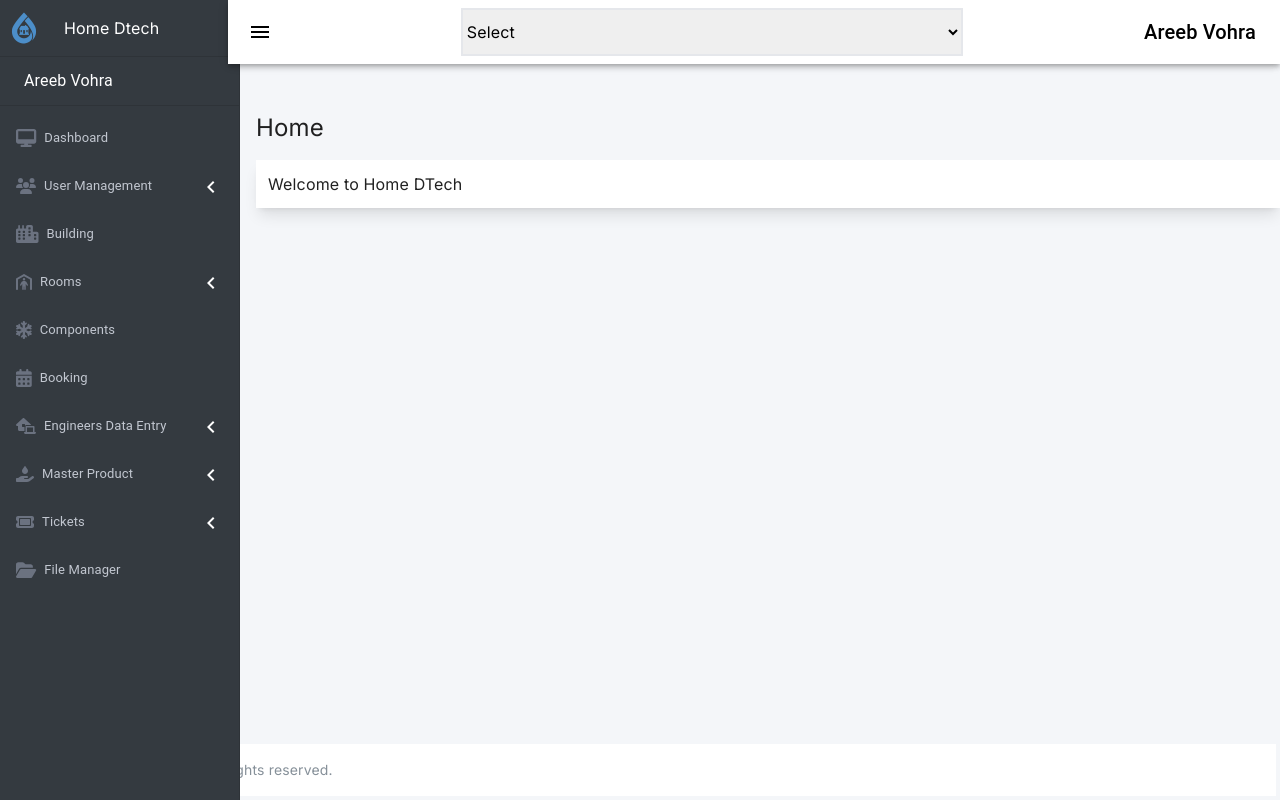
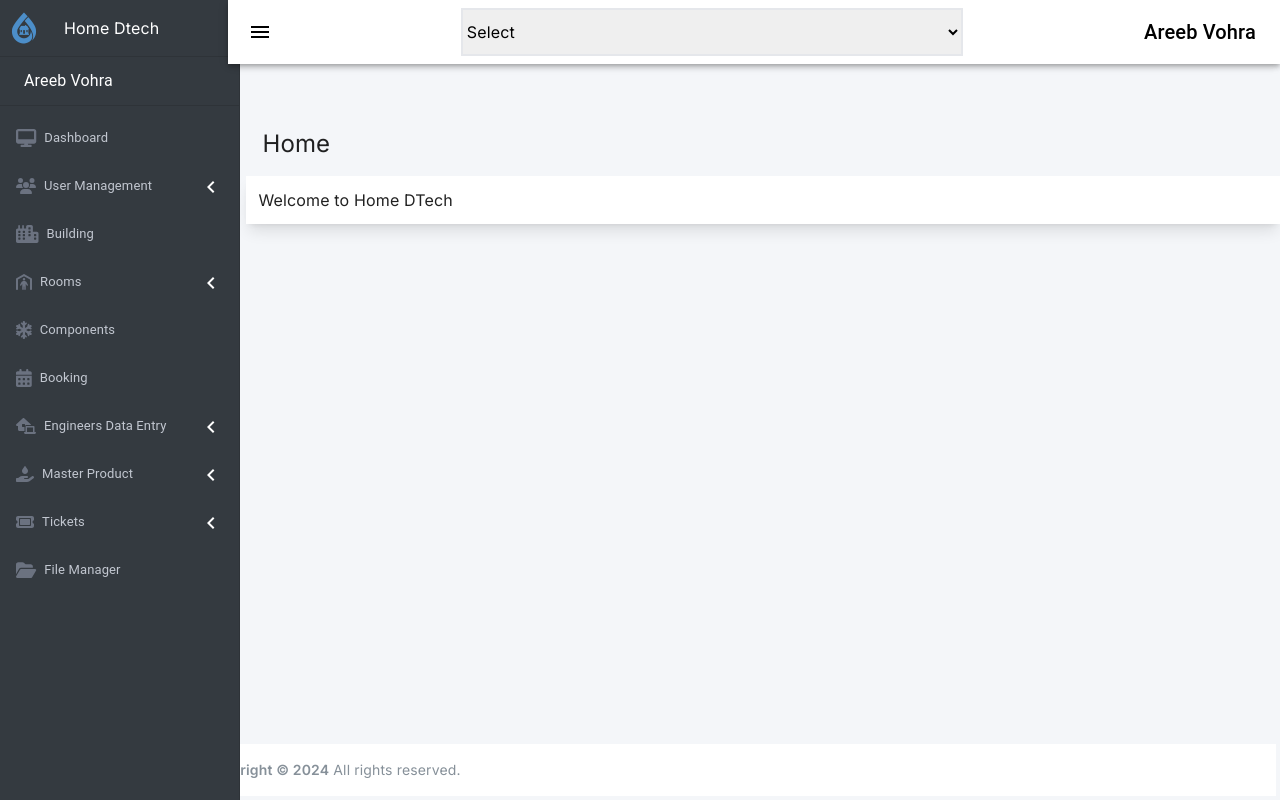
Before and after one commit to Saadgithubit/Home-DTech, a Next.js app: page / in a window 1280 px wide. Both pictures are taken after a click on the button "open drawer". Built offline with nearby package versions, Linux system fonts and the light colour scheme.

Commit message:
sidebar nested conditions & add conrext api

```diff
--- a/src/app/layout.tsx
+++ b/src/app/layout.tsx
@@ -3,6 +3,7 @@ import { Inter } from "next/font/google";
 import "./globals.css";
 import Sidebar from "@/components/ui-components/sidebar";
 import Footer from "@/components/ui-components/footer";
+import { DrawerProvider } from "@/contextApi";
 
 const inter = Inter({ subsets: ["latin"] });
 
@@ -19,9 +20,11 @@ export default function RootLayout({
   return (
     <html lang="en">
       <body style={{ backgroundColor: '#F4F6F9' }} className={inter.className}>
+        <DrawerProvider>
         <Sidebar />
         {children}
         <Footer />
+        </DrawerProvider>
       </body>
     </html>
   );
--- a/src/components/ui-components/drawer/index.tsx
+++ b/src/components/ui-components/drawer/index.tsx
@@ -56,21 +56,21 @@ export const Drawer = styled(MuiDrawer, { shouldForwardProp: (prop) => prop !==
 );
 
 const drawerData = [
-    { name: 'Dashboard', font: faDesktop, alt: 'dashboardIcon', leftIcon: false },
-    { name: 'User Management', font: faUsers, alt: 'userIcon', leftIcon: true,
+    { name: 'Dashboard', font: faDesktop, leftIcon: false },
+    { name: 'User Management', font: faUsers, leftIcon: true,
     nestedItems: ['Users', 'Roles'], },
-    { name: 'Building', font: faCity, alt: 'buildingIcon', leftIcon: false },
-    { name: 'Rooms', font: faPersonShelter, alt: 'roomIcon', leftIcon: true,
-    nestedItems: ['Rooms', 'Rooms s', 'Rooms Types', 'Floor'], },
-    { name: 'Components', font: faSnowflake, alt: 'componentIcon', leftIcon: false },
-    { name: 'Booking', font: faCalendarDays, alt: 'bookingIcon', leftIcon: false },
-    { name: 'Engineers Data Entry', font: faHouseLaptop, alt: 'dkDataEngineerIcon', leftIcon: true,
+    { name: 'Building', font: faCity, leftIcon: false },
+    { name: 'Rooms', font: faPersonShelter, leftIcon: true,
+    nestedItems: ['Rooms', 'Rooms Name', 'Rooms Types', 'Floor'], },
+    { name: 'Components', font: faSnowflake, leftIcon: false },
+    { name: 'Booking', font: faCalendarDays, leftIcon: false },
+    { name: 'Engineers Data Entry', font: faHouseLaptop, leftIcon: true,
     nestedItems: ['Manual Test Sheet', 'Test Sheet', 'Service Record', 'Snages', 'Safety Notice', 'Post Inspection'] },
-    { name: 'Master Product', font: faHandHoldingDroplet, alt: 'dkProductIcon', leftIcon: true,
+    { name: 'Master Product', font: faHandHoldingDroplet, leftIcon: true,
     nestedItems: ['Master Product List', 'Product Category', 'Product Type', 'Product Material', 'Product Brand', 'Product Model', 'Product Custom', 'Product Version', 'Product Color'], },
-    { name: 'Tickets', font: faTicket, alt: 'faTicket', leftIcon: true ,
+    { name: 'Tickets', font: faTicket, leftIcon: true ,
     nestedItems: ['Tickets', 'Ticket Types',]},
-    { name: 'File Manager', font: faFolderOpen, alt: 'faFolderOpen', leftIcon: false },
+    { name: 'File Manager', font: faFolderOpen, leftIcon: false },
 ];
 
 
@@ -85,7 +85,7 @@ export function DrawerList({ open, collapseIndex, handleCollapse, isExpanded, }:
     return (
         <List>
             {drawerData.map((list, index) => {
-                const { name, alt, font, leftIcon, nestedItems } = list;
+                const { name, font, leftIcon, nestedItems } = list;
                 return (
                     <ListItemIcon key={index} sx={{ display: 'block' }}>
                         {!leftIcon ? (
@@ -103,7 +103,15 @@ export function DrawerList({ open, collapseIndex, handleCollapse, isExpanded, }:
                                     {font && <FontAwesomeIcon className="text-gray-500" icon={font} />}
                                 </ListItemIcon>
                                 <ListItemText primary={name} sx={{ opacity: open ? 1 : 0, color: '#C2C7D0' }} primaryTypographyProps={{ fontSize: '13px' }} />
-                                <span>{!isExpanded ? <ChevronLeftIcon sx={{ opacity: open ? 1 : 0, color: 'white' }} /> : <ExpandMore sx={{ color: 'white' }} />}</span>
+                                {!isExpanded ?
+                                <span>
+                                <ChevronLeftIcon sx={{ opacity: open ? 1 : 0, color: 'white' }} /> </span> :
+                                 <span>
+                                     {nestedItems && <Collapse in={collapseIndex === index} timeout="auto" unmountOnExit>
+                                      <ExpandMore sx={{ color: 'white' }} />
+                                     </Collapse>}
+                                 </span>
+                                 }
                             </ListItemButton>
                         )}
                         {nestedItems && <Collapse in={collapseIndex === index} timeout="auto" unmountOnExit>
--- a/src/components/ui-components/footer/index.tsx
+++ b/src/components/ui-components/footer/index.tsx
@@ -1,7 +1,16 @@
+'use client'
+
+import { DrawerContext } from "@/contextApi"
+import { useContext } from "react"
+
 export default function Footer (){
+  let { isOpen , setisOpen } = useContext(DrawerContext)
+
     return(
-        <main className="w-[95%] absolute bottom-1 right-1">
-            <div className="p-4 bg-[#FFFFFF] text-[#869099] text-sm"><span className="font-semibold">Copyright © 2024</span> All rights reserved.</div>
+        <main className="w-full absolute bottom-1 right-1 flex justify-end">
+            <div style={{width: isOpen === 'close'? '95%' : '85%'}} className="p-4 bg-[#FFFFFF] text-[#869099] text-sm">
+                <span className="font-semibold">Copyright © 2024</span> All rights reserved.
+                </div>
         </main>
     )
 }
--- a/src/components/ui-components/homebar/index.tsx
+++ b/src/components/ui-components/homebar/index.tsx
@@ -1,9 +1,19 @@
+'use client'
+
+import { DrawerContext } from "@/contextApi"
+import { useContext } from "react"
+
 export default function Homebar(){
+    let { isOpen , setisOpen } = useContext(DrawerContext)
+    console.log(open);
+
 
     return(
-        <div className="w-[80%] ml-64 space-y-4">
-            <h1 className="text-2xl">Home</h1>
+        <div className="ml-16 flex justify-end space-y-4">
+            <div style={{width: isOpen === 'close'? '97%' : '85%'}}>
+            <h1 className="text-2xl m-4">Home</h1>
             <span className="shadow-lg inline-block p-3 w-full bg-[#FFFFFF]">Welcome to Home DTech</span>
+            </div>
         </div>
     )
 }
--- a/src/components/ui-components/sidebar/index.tsx
+++ b/src/components/ui-components/sidebar/index.tsx
@@ -1,6 +1,6 @@
 'use client'
 
-import React, { useState } from 'react';
+import React, { useContext, useState } from 'react';
 import Image from 'next/image';
 import Link from 'next/link';
 
@@ -12,6 +12,7 @@ import { Menu as MenuIcon } from '@mui/icons-material';
 import logo from '../../../Images/leakdtech-logo.png';
 import AppBar from '../appbar';
 import { Drawer, DrawerHeader, DrawerList } from '../drawer';
+import { DrawerContext } from '@/contextApi';
 
 const drawerStyling = {
   backgroundColor: '#343A40',
@@ -20,17 +21,21 @@ const drawerStyling = {
 
 export default function Sidebar() {
   const theme = useTheme();
-  const [open, setOpen] = useState(false);
   const [isExpanded, setIsExpanded] = useState(false);
   const [collapseIndex, setCollapseIndex] = useState<number | null>(null);
   const [listName , setlistName] = useState('')
+  const [open , setOpen] = useState(false)
+  let { isOpen , setisOpen } = useContext(DrawerContext)
 
   const handleDrawerOpen = () => {
     setOpen(true);
+    setisOpen('open')
   };
 
   const handleDrawerClose = () => {
     setOpen(false);
+    setisOpen('close')
+
   };
 
   const handleCollapse = (index: number) => {
--- /dev/null
+++ b/src/contextApi/index.tsx
@@ -0,0 +1,15 @@
+'use client'
+
+import { createContext, useState } from 'react';
+
+export const DrawerContext = createContext<any>('close');
+
+export function DrawerProvider({ children } : { children: React.ReactNode }) {
+  const [isOpen, setisOpen] = useState('close');
+
+  return (
+    <DrawerContext.Provider value={{ isOpen , setisOpen }}>
+        {children}
+    </DrawerContext.Provider>
+  );
+}
```
